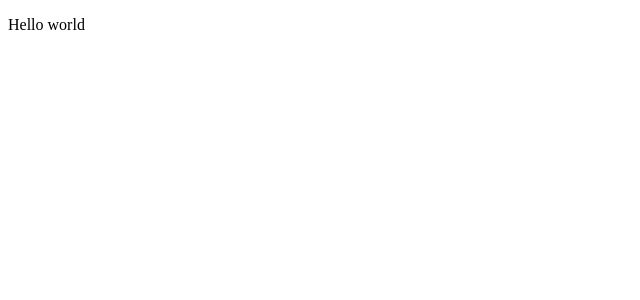
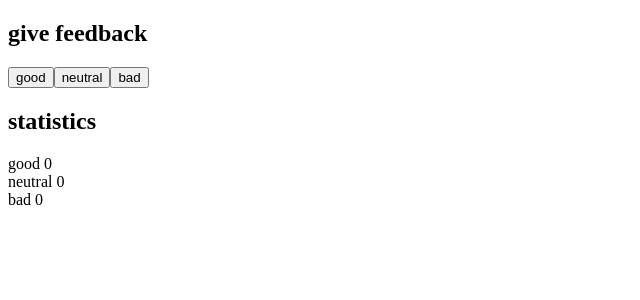
Before and after one commit to kaepy/FullstackMOOC, a React (Create React App) app in the folder osa1/unicafe/: page / in a window 1280 px wide. Shown: the top 300 px of the page, without its empty margins (0-640 px from the left). Built offline with nearby package versions, Linux system fonts and the light colour scheme.

Commit message:
Add 1.6 unicafe step 1

```diff
--- a/osa1/unicafe/src/App.js
+++ b/osa1/unicafe/src/App.js
@@ -1,9 +1,34 @@
-import React from 'react'
+// 1.6: unicafe step1
 
-const App = () => (
-  <div>
-    <p>Hello world</p>
-  </div>
+import React, { useState } from 'react'
+
+const App = () => {
+  // tallenna napit omaan tilaansa
+  const [good, setGood] = useState(0)
+  const [neutral, setNeutral] = useState(0)
+  const [bad, setBad] = useState(0)
+
+  return (
+    <div>
+      <h2>give feedback</h2>
+      <Button handleClick={() => setGood(good + 1)} text='good' />
+      <Button handleClick={() => setNeutral(neutral + 1)} text='neutral' />
+      <Button handleClick={() => setBad(bad + 1)} text='bad' />
+      <h2>statistics</h2>
+      <p>
+        good {good}<br/>
+        neutral {neutral}<br/>
+        bad {bad}
+      </p>
+    </div>
+  )
+}
+
+// Uusiokäytettävä nappi
+const Button = ({handleClick, text}) => (
+  <button onClick={handleClick}>
+    {text}
+  </button>
 )
 
 export default App
```
